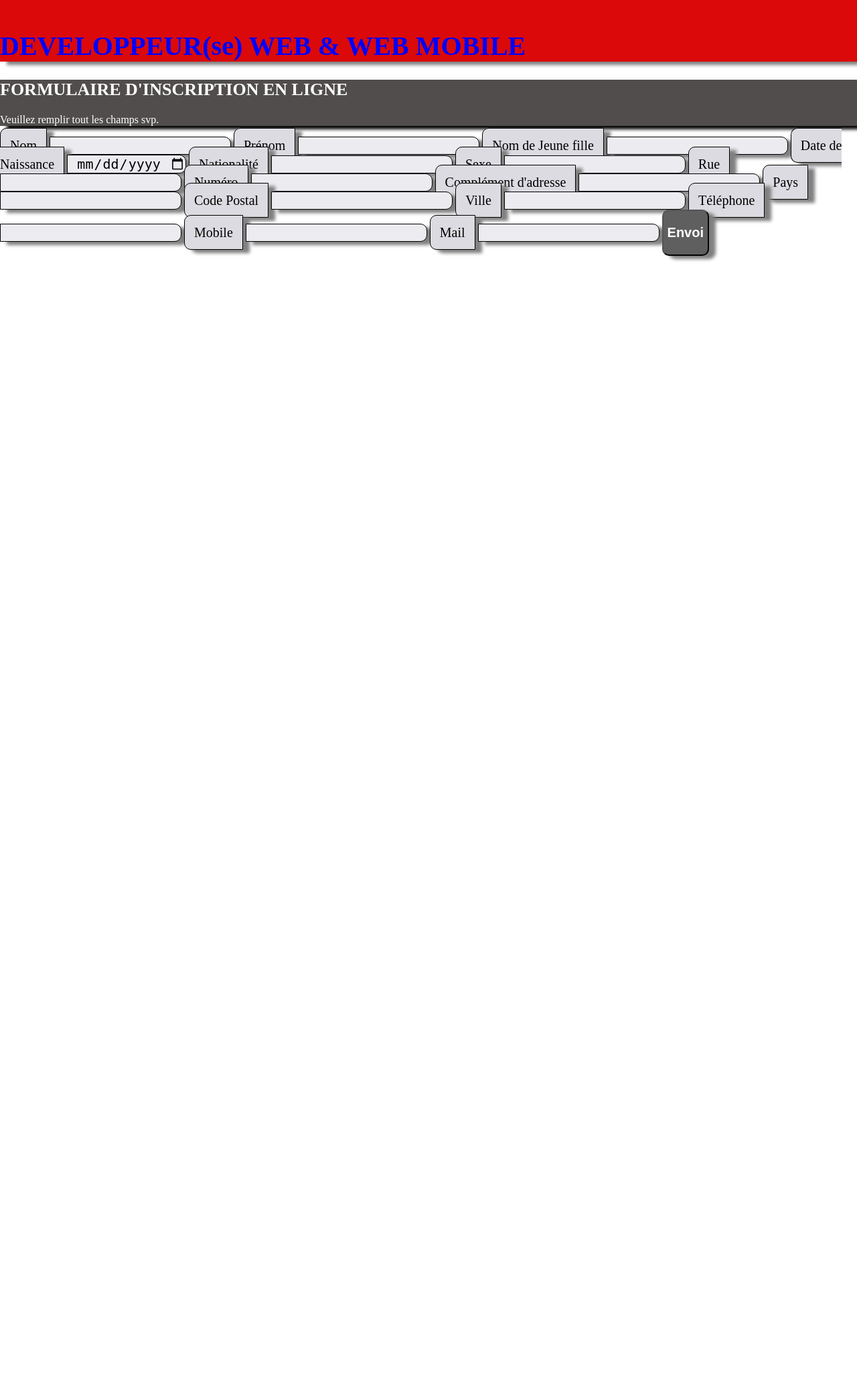
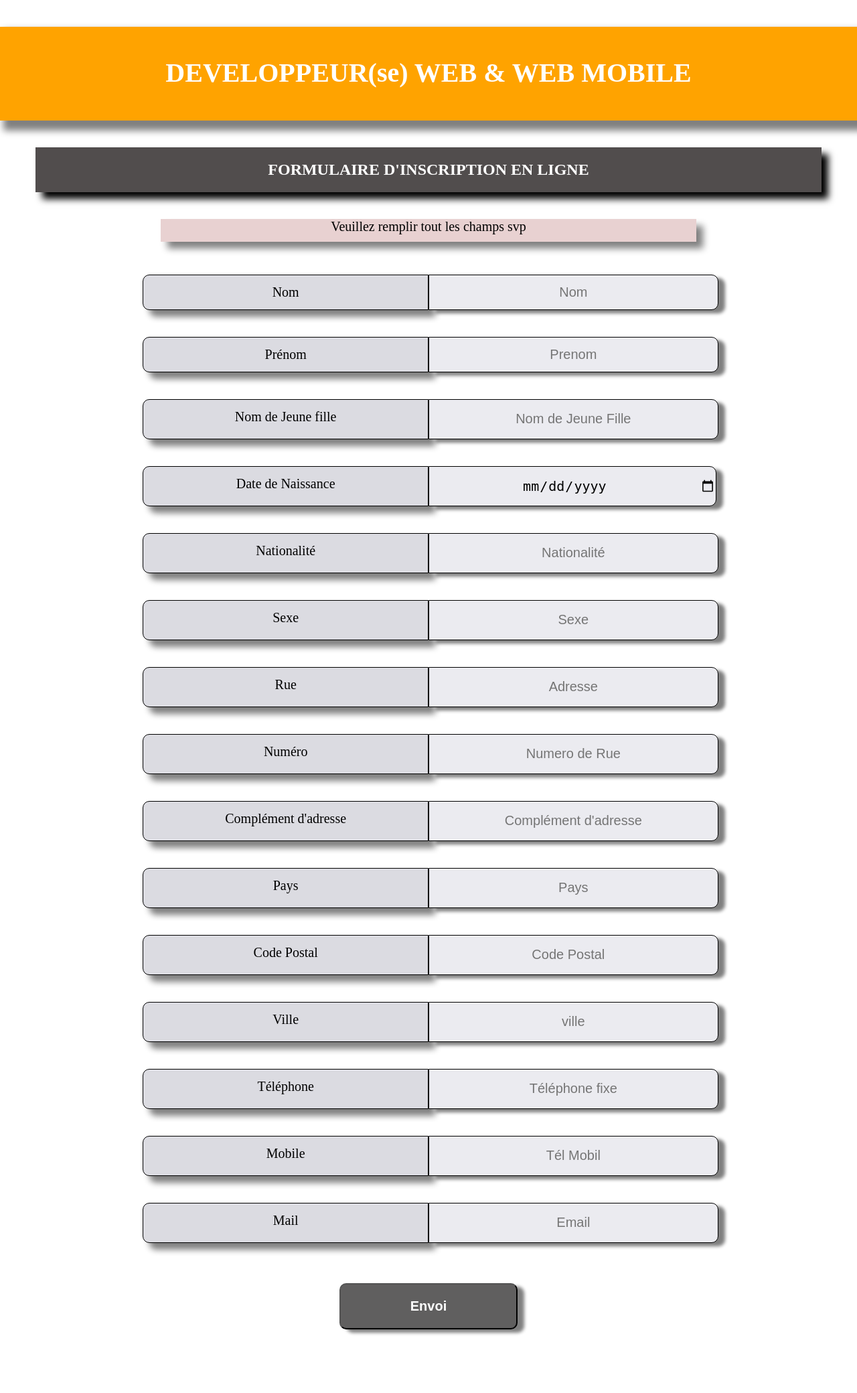
Before and after one commit to Mat08251/Projet-inscription-simplon, a PHP site: page / in a window 1280 px wide. Shown: the whole page at 67% size. Run offline with PHP 8.4, Linux system fonts and the light colour scheme.

Commit message:
index-stable

```diff
--- a/Noel/index.html
+++ b/Noel/index.html
@@ -10,61 +10,80 @@
 </head>
 
 <body>
+
+    <div class="form_contact">
+        <form id="form_contact" method="post" action="traitement/insert_contact.php"
+            target="mailto schcrumble@yahoo.fr">
+
             <div class="div_container">
                 <div class="div_navbar"></div>
-        <div class="div_titre_formation"><br><h1>DEVELOPPEUR(se) WEB & WEB MOBILE</h1></div>
-        <div class="div_formulaire"><h2>FORMULAIRE D'INSCRIPTION EN LIGNE</h2><p>Veuillez remplir tout les champs svp.</p>
+                <div class="div_titre_formation"><br>
+                    <h1>DEVELOPPEUR(se) WEB & WEB MOBILE</h1>
+                </div>
 
+                    <div class="div_formulaire">
+                        <h2>FORMULAIRE D'INSCRIPTION EN LIGNE
                     </div>
-    <form>
+                    <a class="information_champs_inscription">Veuillez remplir tout les champs svp</a>
+
                     <label for="champ_nom" class="champ_nom">Nom</label>
-        <input id="nom" type="text">
+                    <input placeholder="Nom" type="text" id="nom" required autofocus tabindex="1">
 
                     <label for="champ_prenom" class="champ_prenom">Prénom</label>
-        <input id="prenom" type="text">
+                    <input placeholder="Prenom" type="text" id="prenom" tabindex="2" required autofocus>
 
                     <label for="champ_nom_jeune_fille" class="champ_nom_jeune_fille">Nom de Jeune fille</label>
-        <input id="nom_jeune_fille">
+                    <input placeholder="Nom de Jeune Fille" id="nom_jeune_fille" tabindex="3">
 
                     <label for="champ_date_de_naissance" class="champ_date_de_naissance">Date de Naissance</label>
-        <input id="date_de_naissance" type="date">
+                    <input placeholder="Date de Naisance" id="date_de_naissance" type="date" tabindex="4" required
+                        autofocus>
 
                     <label for="champ_nationalite" class="champ_nationalite">Nationalité</label>
-        <input id="nationalite" type="text">
+                    <input placeholder="Nationalité" id="nationalite" type="text" tabindex="5" required autofocus>
 
                     <label for="sexe" class="champ_sexe">Sexe</label>
-        <input id="sexe" type="text">
+                    <input placeholder="Sexe" id="sexe" type="text" tabindex="6" required autofocus>
 
                     <label for="champ_adresse" class="champ_adresse">Rue</label>
-        <input id="adresse" type="text">
+                    <input placeholder="Adresse" id="adresse" type="text" tabindex="8" required autofocus>
 
                     <label for="champ_ligne2" class="champ_ligne2">Numéro</label>
-        <input id="ligne2" type="text">
+                    <input placeholder="Numero de Rue" id="ligne2" type="text" tabindex="9" required autofocus>
 
                     <label for="champ_ligne" class="champ_ligne">Complément d'adresse</label>
-        <input id="ligne" type="text">
+                    <input placeholder="Complément d'adresse" id="ligne" type="text" tabindex="10" required autofocus>
 
                     <label for="champ_pays" class="champ_pays">Pays</label>
-        <input id="pays" type="text">
+                    <input placeholder="Pays" id="pays" type="text" tabindex="11" required autofocus>
 
                     <label for="champ_code_postal" class="champ_code_postal">Code Postal</label>
-        <input id="code_postal" type="number">
+                    <input placeholder="Code Postal" id="code_postal" type="number" tabindex="12" required autofocus>
 
                     <label for="champ_ville" class="champ_ville">Ville</label>
-        <input id="ville" type="text">
+                    <input placeholder="ville" id="ville" type="text" tabindex="13" required autofocus>
 
                     <label for="champ_telephone" class="champ_telephone">Téléphone</label>
-        <input id="telephone" type="tel">
+                    <input placeholder="Téléphone fixe" id="telephone" type="tel" tabindex="14">
 
                     <label for="champ_mobile" class="champ_mobile">Mobile</label>
-        <input id="mobile" type="tel">
+                    <input placeholder="Tél Mobil" id="mobile" type="tel" tabindex="15" required autofocus>
 
                     <label for="champ_mail" class="champ_mail">Mail</label>
-        <input id="mail" type="email">
+                    <input placeholder="Email" id="mail" type="email" tabindex="16" required autofocus>
 
-        <button><h3>Envoi</h3></button>
 
+
+                <button name="submit" type="submit" id="contact_submit" data submit="...Sending">
+                    <h3>Envoi</h3>
+                </button>
+            </div>
         </form>
+    </div>
+
+
+
+
 </body>
 
 
--- a/Noel/style.css
+++ b/Noel/style.css
@@ -10,43 +10,63 @@ h1 {
     font-size:40px;
 }
 
-h2 {
+h2 .formulaire{
     font-size:26px;
 }
 
+
 h3 {
     font-size: 20px;
-
 }
 
-.container {
+
+.div_container {
     display: grid;
     grid-template-columns:repeat(48, 1fr);
     grid-auto-rows: minmax(20px, auto);
     text-align: center;
-    background: gray;
 }
+
 
 .div_navbar {
     grid-column: 1/49;
     grid-row:1/6;
+}
 
-}
+
 .div_titre_formation {
     grid-column:1/49;
     grid-row: 3/10;
     background-color: rgb(219, 9, 9);
-    color: blue;
-    box-shadow: 10px 5px 5px gray;
+    color: white;
+    box-shadow: 10px 10px 10px 5px gray;
+    animation: mymove 10s ;
+}
 
-}
+    @keyframes mymove {
+        from {background-color: red;}
+        to {background-color: orange;}
+      }
+
+
 .div_formulaire {
-    grid-column: 4/46;
-    grid-row: 12/14;
+    grid-column: 3/47;
+    grid-row: 12/13;
     background-color:#514D4D;
     color:white;
-    box-shadow: 10px 5px 5px black;
+    box-shadow: 10px 10px 10px  black;
 }
+
+
+.information_champs_inscription {
+    grid-column:10/40;
+    grid-row: 15;
+    font-size: 20px;
+    height: 150%;
+    background: rgb(232, 209, 209);
+    box-shadow: 10px 10px 10px gray;
+}
+
 
 label {
     padding: 0.7em 0.7em 0.7em 0.7em;
@@ -54,22 +74,26 @@ label {
     font-size: 20px;
     border-radius: 10px 0px 0px 10px;
     border: 1px solid black;
-    box-shadow: 10px 5px 5px gray;
+    box-shadow: 10px 10px 10px gray;
+}
 
-}
+
+
+
 
 input {
     border: black;
-    padding:O.5em 0.5em 0.5em 0;
-    text-align: center;
+    padding:O.5em 0.5em 0.5em 0.5em;
     background: rgb(235, 235, 240);
     font-size: 20px;
+    text-align: center;
     border-radius: 0px 10px 10px 0px;
     border: 1px solid black;
     box-shadow: 10px 5px 5px gray;
     cursor: pointer;
+    width:100%;
+}
 
-}
 
 input:focus {
     outline:0;
@@ -87,177 +111,177 @@ input:hover {
 
 
 .champ_nom {
-    grid-column: 10/26;
-    grid-row:17/20;
+    grid-column: 9/25;
+    grid-row:19/21;
 
 }
 #nom {
-    grid-column: 26/42;
-    grid-row:17/20;
+    grid-column: 25/41;
+    grid-row:19/21;
 
 
 }
 
 .champ_prenom {
-    grid-column: 10/26;
-    grid-row:22/25;
+    grid-column: 9/25;
+    grid-row:23/25;
 
 }
 #prenom {
-    grid-column: 26/42;
-    grid-row:22/25;
+    grid-column: 25/41;
+    grid-row:23/25;
 
 
 }
 
 .champ_nom_jeune_fille {
-    grid-column: 10/26;
+    grid-column: 9/25;
     grid-row:27/30;
 
 }
 #nom_jeune_fille {
-    grid-column: 26/42;
+    grid-column: 25/41;
     grid-row:27/30;
 
 
 }
 
 .champ_date_de_naissance {
-    grid-column: 10/26;
+    grid-column: 9/25;
     grid-row:32/35;
 
 }
 #date_de_naissance {
-    grid-column: 26/42;
+    grid-column: 25/41;
     grid-row:32/35;
 
 
 }
 
 .champ_nationalite {
-    grid-column: 10/26;
+    grid-column: 9/25;
     grid-row:37/40;
 
 }
 #nationalite {
-    grid-column: 26/42;
+    grid-column: 25/41;
     grid-row:37/40;
 
 }
 
 .champ_sexe {
-    grid-column: 10/26;
+    grid-column: 9/25;
     grid-row:42/45;
 
 }
 #sexe {
-    grid-column: 26/42;
+    grid-column: 25/41;
     grid-row:42/45;
 
 }
 
 .champ_adresse {
-    grid-column: 10/26;
+    grid-column: 9/25;
     grid-row:47/50;
 
 }
 #adresse {
-    grid-column: 26/42;
+    grid-column: 25/41;
     grid-row:47/50;
 
 }
 
 .champ_ligne2 {
-    grid-column: 10/26;
+    grid-column: 9/25;
     grid-row:52/55;
 
 }
 #ligne2 {
-    grid-column: 26/42;
+    grid-column: 25/41;
     grid-row:52/55;
 
 }
 
 .champ_ligne {
-    grid-column: 10/26;
+    grid-column: 9/25;
     grid-row:57/60;
 
 }
 #ligne {
-    grid-column: 26/42;
+    grid-column: 25/41;
     grid-row:57/60;
 
 }
 
 .champ_pays {
-    grid-column: 10/26;
+    grid-column: 9/25;
     grid-row:62/65;
 
 }
 #pays {
-    grid-column: 26/42;
+    grid-column: 25/41;
     grid-row:62/65;
 
 }
 
 .champ_code_postal {
-    grid-column: 10/26;
+    grid-column: 9/25;
     grid-row:67/70;
 
 }
 #code_postal {
-    grid-column: 26/42;
+    grid-column: 25/41;
     grid-row:67/70;
 
 }
 
 .champ_ville {
-    grid-column: 10/26;
+    grid-column: 9/25;
     grid-row:72/75;
 
 }
 #ville {
-    grid-column: 26/42;
+    grid-column: 25/41;
     grid-row:72/75;
 
 }
 
 .champ_telephone {
-    grid-column: 10/26;
+    grid-column: 9/25;
     grid-row:77/80;
 
 }
 #telephone {
-    grid-column: 26/42;
+    grid-column: 25/41;
     grid-row:77/80;
 
 }
 
 .champ_mobile {
-    grid-column: 10/26;
+    grid-column: 9/25;
     grid-row:82/85;
 
 }
 #mobile {
-    grid-column: 26/42;
+    grid-column: 25/41;
     grid-row:82/85;
 
 }
 
 .champ_mail {
-    grid-column: 10/26;
+    grid-column: 9/25;
     grid-row:87/90;
 
 }
 #mail {
-    grid-column: 26/42;
+    grid-column: 25/41;
     grid-row:87/90;
 
 }
 
 button {
     background: rgb(96, 95, 95);
-    grid-column:21/31;
+    grid-column:20/30;
     grid-row: 93/93;
     color: white;
     border-radius: 10px 10px 10px 10px;
--- a/css/navbar.css
+++ b/css/navbar.css
@@ -22,6 +22,7 @@ nav {
 
 .nav-link{
     width: 100%;
+    font-weight: bold;
 }
 
 .nav-item1 {
--- a/includes/navbar.php
+++ b/includes/navbar.php
@@ -8,7 +8,7 @@
         <div class="collapse navbar-collapse" id="navbarSupportedContent">
             <ul class="navbar-nav">
             <li class="nav-item1">
-                <a class="nav-link mr-sm-2" href="#"><span class="icon"><i class="fas fa-home"></i></span>ACCUEIL</a>
+                <a class="nav-link mr-sm-2" href="../php/index.php"><span class="icon"><i class="fas fa-home"></i></span>ACCUEIL</a>
             </li>
             <li class="nav-item">
                 <a class="nav-link mr-sm-2" href="#"><span class="icon"><i class="fas fa-user"></i></span>SE CONNECTER</a>
--- a/php/index.php
+++ b/php/index.php
@@ -20,10 +20,9 @@
 
     <div class="accueil">
             <img class="image" src="../images/team-work-business-startup 1.png" alt="image-accueil">
-        <div class="card-img-overlay">
             <h5 class="titre-accueil card-title">BIENVENUE</h5>
-        </div>
     </div>
+
 
 
     <div class="container">
```
Also changed, not shown: css/condition-gene.css (added, +15 -0 lines), css/index.css (+10 -6 lines), php/condition-gene.php (added, +80 -0 lines). Lines whose indentation alone changed are shown as unchanged.
